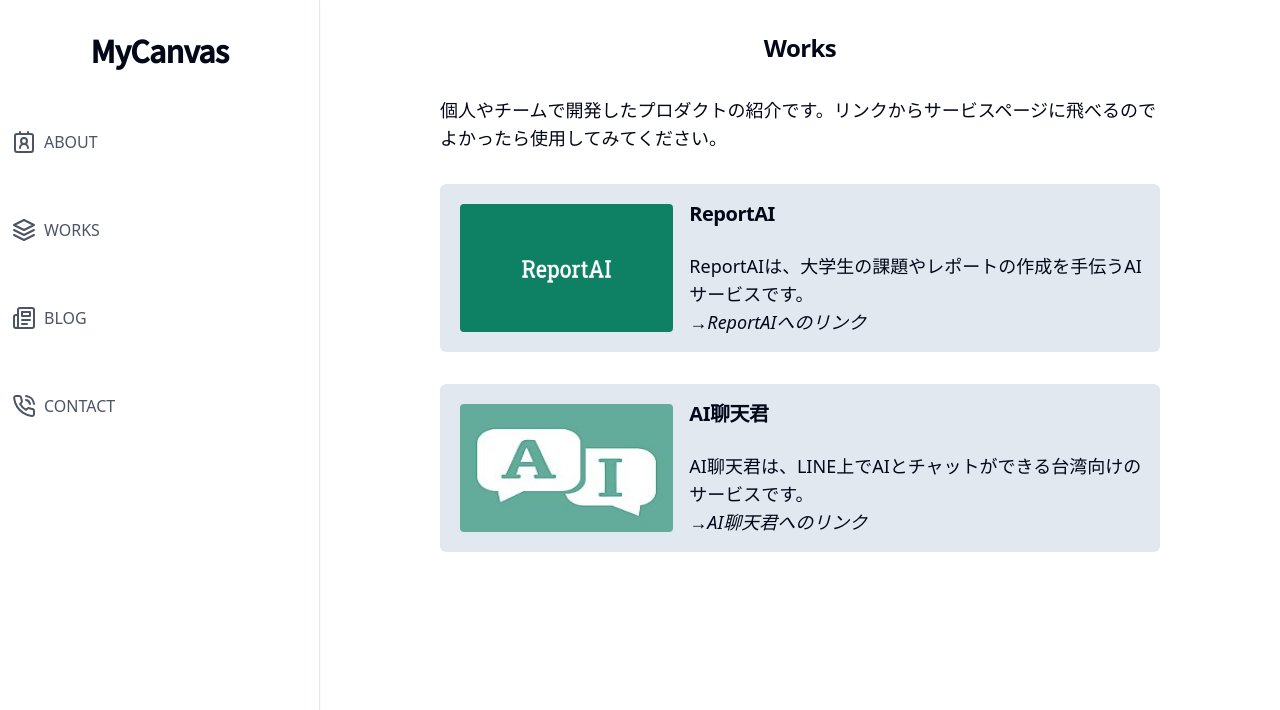
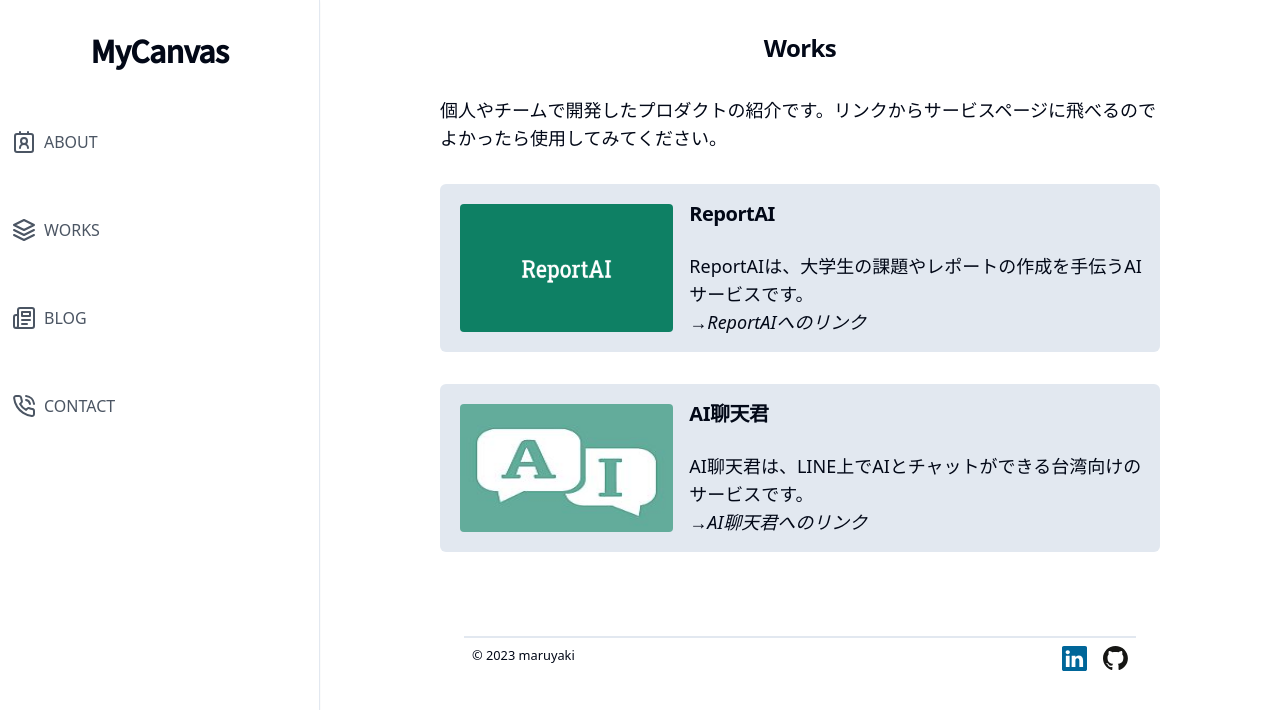
Before and after one commit to yoshiki-maruya/MyPortfolio, a Next.js app: page /works in a window 1280 px wide. Shown: the top 710 px of the page. Built offline with nearby package versions, Linux system fonts and the light colour scheme.

Commit message:
[impr] add Footer to all pages

```diff
--- a/src/components/Container.tsx
+++ b/src/components/Container.tsx
@@ -2,6 +2,7 @@
 import useMediaQuery from "@/hooks/useMediaQuery";
 import Sidebar from "./Sidebar";
 import Header from "./Header";
+import Footer from "./Footer";
 
 const Container = ({ children }: { children: React.ReactNode }) => {
   const isPC = useMediaQuery(768);
@@ -10,12 +11,16 @@ const Container = ({ children }: { children: React.ReactNode }) => {
       {isPC ? (
         <body className="font-body hidden-scrollbar grid h-screen grid-cols-12 max-md:hidden">
           <Sidebar />
-          <main className="col-span-9 overflow-auto">{children}</main>
+          <main className="col-span-9 overflow-auto">
+            {children}
+            <Footer />
+          </main>
         </body>
       ) : (
         <body className="md:hidden">
           <Header />
           <main className="col-span-4">{children}</main>
+          <Footer />
         </body>
       )}
     </>
--- a/src/components/Footer.tsx
+++ b/src/components/Footer.tsx
@@ -3,9 +3,9 @@ import Link from "next/link";
 
 const Footer = () => {
   return (
-    <div className="border-t-2 mt-5 mb-2 pt-2 flex justify-between">
-      <small>&copy; 2023 maruyaki</small>
-      <div className="flex justify-end gap-4">
+    <div className="mx-auto max-w-2xl border-t-2 pt-2 my-5 flex justify-between">
+      <small className="ml-2">&copy; 2023 maruyaki</small>
+      <div className="flex justify-end gap-4 mr-2">
         <Link href="https://www.linkedin.com/in/%E6%85%B6%E8%B2%B4-%E4%B8%B8%E8%B0%B7-33b130226/" target="_blank">
           <Image src="/linkedin.svg" alt="" width="25" height="25" />
         </Link>
```
